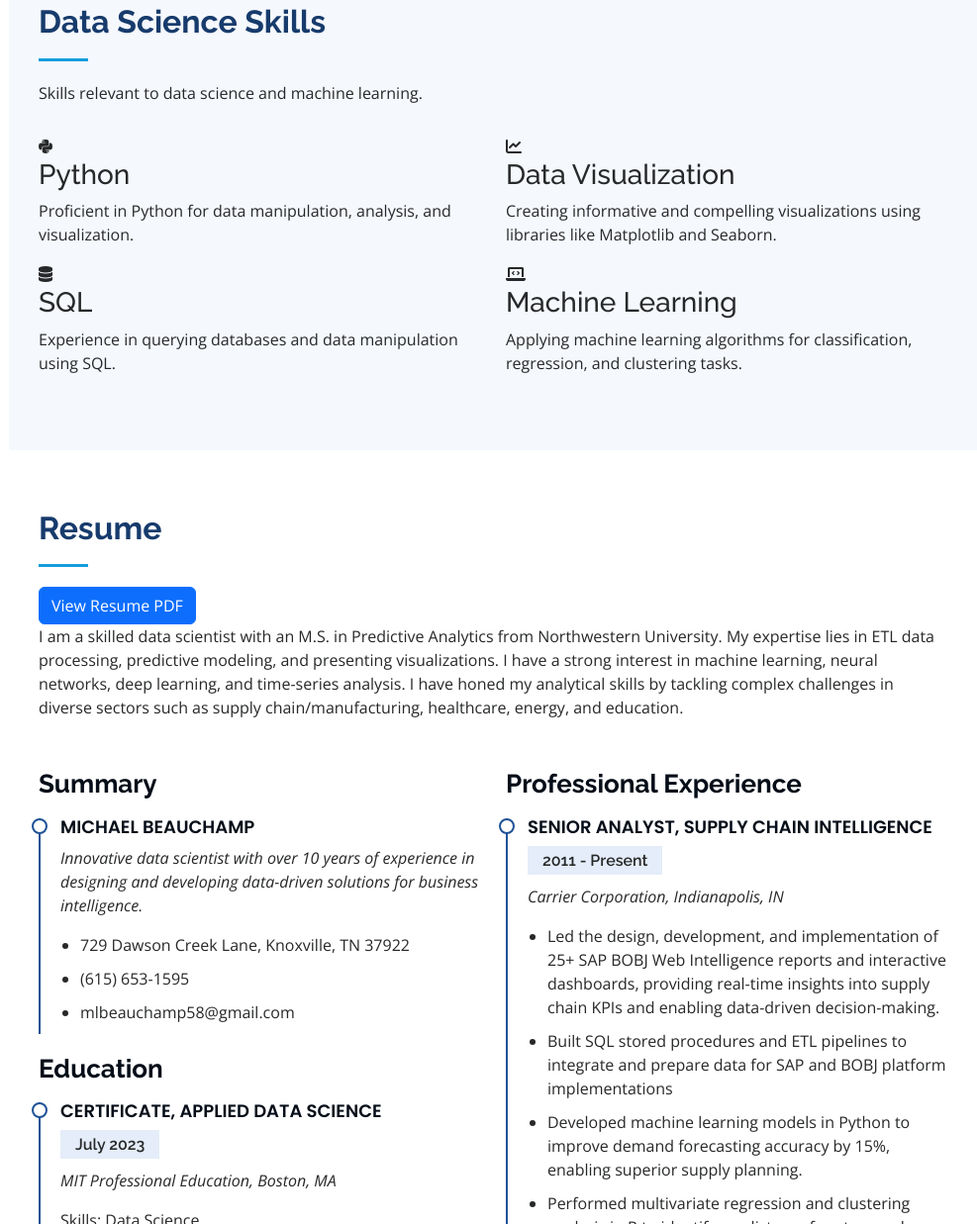
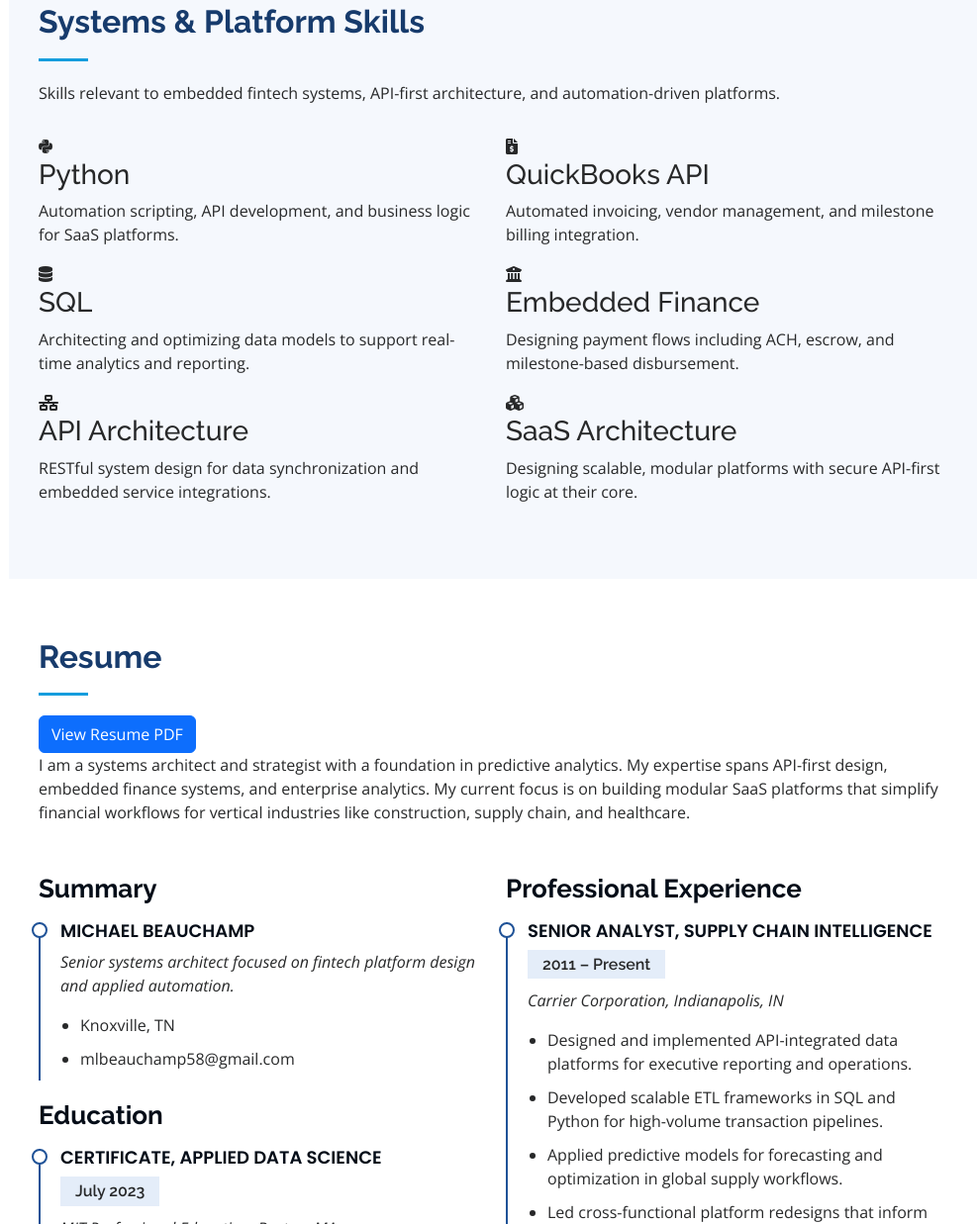
Before and after one commit to mlbeau/mlbeau.github.io, a plain HTML site: page index.html in a window 1280 px wide. Shown: the part 1563-2800 px from the top of the page at 99% size, without its empty margins (291-1278 px from the left). Drawn offline with nearby package versions, Linux system fonts and the light colour scheme.

Commit message:
Skills and Resume Section Updates

```diff
--- a/index.html
+++ b/index.html
@@ -129,55 +129,49 @@
 <!-- ======= Skills Section ======= -->
 <section id="skills" class="skills section-bg">
   <div class="container">
-
     <div class="section-title">
-          <h2>Data Science Skills</h2>
-          <p>Skills relevant to data science and machine learning.</p>
+      <h2>Systems & Platform Skills</h2>
+      <p>Skills relevant to embedded fintech systems, API-first architecture, and automation-driven platforms.</p>
     </div>
-
     <div class="row skills-content">
-
       <div class="col-lg-6" data-aos="fade-up">
-
         <div class="skill-badge">
           <i class="fab fa-python"></i>
           <h3>Python</h3>
-              <p>Proficient in Python for data manipulation, analysis, and visualization.</p>
+          <p>Automation scripting, API development, and business logic for SaaS platforms.</p>
         </div>
-
         <div class="skill-badge">
           <i class="fas fa-database"></i>
           <h3>SQL</h3>
-              <p>Experience in querying databases and data manipulation using SQL.</p>
+          <p>Architecting and optimizing data models to support real-time analytics and reporting.</p>
         </div>
-
-            <!-- Repeat similar blocks for other skills -->
-
+        <div class="skill-badge">
+          <i class="fas fa-network-wired"></i>
+          <h3>API Architecture</h3>
+          <p>RESTful system design for data synchronization and embedded service integrations.</p>
         </div>
-
+      </div>
       <div class="col-lg-6" data-aos="fade-up" data-aos-delay="100">
-
         <div class="skill-badge">
-              <i class="fa-sharp fa-solid fa-chart-line"></i>
-              <h3>Data Visualization</h3>
-              <p>Creating informative and compelling visualizations using libraries like Matplotlib and Seaborn.</p>
+          <i class="fas fa-file-invoice-dollar"></i>
+          <h3>QuickBooks API</h3>
+          <p>Automated invoicing, vendor management, and milestone billing integration.</p>
         </div>
-
         <div class="skill-badge">
-              <i class="fas fa-laptop-code"></i>
-              <h3>Machine Learning</h3>
-              <p>Applying machine learning algorithms for classification, regression, and clustering tasks.</p>
+          <i class="fas fa-university"></i>
+          <h3>Embedded Finance</h3>
+          <p>Designing payment flows including ACH, escrow, and milestone-based disbursement.</p>
         </div>
-
-            <!-- Repeat similar blocks for other skills -->
-
+        <div class="skill-badge">
+          <i class="fas fa-cubes"></i>
+          <h3>SaaS Architecture</h3>
+          <p>Designing scalable, modular platforms with secure API-first logic at their core.</p>
         </div>
-
       </div>
-
     </div>
-    </section><!-- End Skills Section -->
-
+  </div>
+</section>
+<!-- End Skills Section -->
 
 <!-- ======= Resume Section ======= -->
 <section id="resume" class="resume">
@@ -186,7 +180,7 @@
     <div class="section-title">
       <h2>Resume</h2>
       <a class="btn btn-primary btn-view" href="assets/documents/resume.pdf" target="_blank">View Resume PDF</a>
-          <p>I am a skilled data scientist with an M.S. in Predictive Analytics from Northwestern University. My expertise lies in ETL data processing, predictive modeling, and presenting visualizations. I have a strong interest in machine learning, neural networks, deep learning, and time-series analysis. I have honed my analytical skills by tackling complex challenges in diverse sectors such as supply chain/manufacturing, healthcare, energy, and education.</p>
+      <p>I am a systems architect and strategist with a foundation in predictive analytics. My expertise spans API-first design, embedded finance systems, and enterprise analytics. My current focus is on building modular SaaS platforms that simplify financial workflows for vertical industries like construction, supply chain, and healthcare.</p>
     </div>
 
     <div class="row">
@@ -194,10 +188,9 @@
         <h3 class="resume-title">Summary</h3>
         <div class="resume-item pb-0">
           <h4>Michael Beauchamp</h4>
-              <p><em>Innovative data scientist with over 10 years of experience in designing and developing data-driven solutions for business intelligence.</em></p>
+          <p><em>Senior systems architect focused on fintech platform design and applied automation.</em></p>
           <ul>
-                <li>729 Dawson Creek Lane, Knoxville, TN 37922</li>
-                <li>(615) 653-1595</li>
+            <li>Knoxville, TN</li>
             <li>mlbeauchamp58@gmail.com</li>
           </ul>
         </div>
@@ -207,57 +200,49 @@
           <h4>Certificate, Applied Data Science</h4>
           <h5>July 2023</h5>
           <p><em>MIT Professional Education, Boston, MA</em></p>
-              <p>Skills: Data Science</p>
         </div>
         <div class="resume-item">
-              <h4>Master of Science in Data Science</h4>
+          <h4>Master of Science in Predictive Analytics</h4>
           <h5>2013 - 2016</h5>
           <p><em>Northwestern University, Evanston, IL</em></p>
-              <p>Skills: Artificial Intelligence (AI) · Computer Vision · Python · Probability · Git · Amazon Web Services (AWS) · Decision Trees · Image Processing · Keras · SQL · Scikit-Learn · Logistic and Linear Regression · Data Cleaning · Statistics · Time Series Analysis · Pattern Recognition</p>
         </div>
         <div class="resume-item">
           <h4>Bachelor of Science in Mathematics</h4>
-              <!--<h5>2002 - 2012</h5>-->
           <p><em>Northeastern State University, Tahlequah, OK</em></p>
-              <p>Skills: Probability · Mathematics · Statistics</p>
         </div>
       </div>
+
       <div class="col-lg-6" data-aos="fade-up" data-aos-delay="100">
         <h3 class="resume-title">Professional Experience</h3>
         <div class="resume-item">
           <h4>Senior Analyst, Supply Chain Intelligence</h4>
-              <h5>2011 - Present</h5>
+          <h5>2011 – Present</h5>
           <p><em>Carrier Corporation, Indianapolis, IN</em></p>
           <ul>
-                <li>Led the design, development, and implementation of 25+ SAP BOBJ Web Intelligence reports and interactive
-                  dashboards, providing real-time insights into supply chain KPIs and enabling data-driven decision-making.</li>
-                <li>Built SQL stored procedures and ETL pipelines to integrate and prepare data for SAP and BOBJ platform implementations</li>
-                <li>Developed machine learning models in Python to improve demand forecasting accuracy by 15%, enabling superior supply planning. </li>
-                <li>Performed multivariate regression and clustering analysis in R to identify predictors of customer churn and guide retention strategies.</li>
-                <li>Leveraged data mining and predictive modeling techniques to identify demand patterns, contributing to a 10% improvement in demand forecasting accuracy and optimized inventory management.</li>
-                <li>Played a pivotal role in maintaining SAS data modeling and data warehouse administration, ensuring data integrity, and enabling 40% faster query performance.</li>
+            <li>Designed and implemented API-integrated data platforms for executive reporting and operations.</li>
+            <li>Developed scalable ETL frameworks in SQL and Python for high-volume transaction pipelines.</li>
+            <li>Applied predictive models for forecasting and optimization in global supply workflows.</li>
+            <li>Led cross-functional platform redesigns that inform ongoing fintech architecture strategy.</li>
           </ul>
         </div>
+
         <div class="resume-item">
           <h4>Data Engineer, Healthcare Analytics</h4>
-              <h5>May 2011 - Dec 2011</h5>
+          <h5>2011</h5>
           <p><em>UnitedHealth Group – Optum, Franklin, TN</em></p>
           <ul>
-                <li>Built machine learning classifiers in Python to detect fraudulent claims, saving over $2M in improper payments.</li>
-                <li>Engineered an automated ETL pipeline for Medicaid member data, seamlessly integrating it into on-premises databases. This initiative significantly enhanced data quality and accessibility.</li>
-                <li>Performed dimensionality reduction on healthcare claims data and implemented clustering algorithms to identify utilization patterns.</li>
-                <li>Communicated data insights to cross-functional teams through presentations to drive enhancements.</li>
+            <li>Built classification systems to identify fraud, saving over $2M in improper claims.</li>
+            <li>Delivered automated pipelines and usage pattern detection for Medicaid data warehouses.</li>
           </ul>
         </div>
+
         <div class="resume-item">
           <h4>Data Engineer, Supply Chain Analytics</h4>
-              <h5>May 2008 - Sep 2009</h5>
+          <h5>2008 – 2009</h5>
           <p><em>MRC Global, Tulsa, OK</em></p>
           <ul>
-                <li>Developed dynamic web applications using HTML, JavaScript, ColdFusion using SQL against Oracle back-end database.</li>
-                <li>Performed statistical analysis in R to monitor data quality, identify anomalies, and recommend process improvements, improving data accuracy by 20%.</li>
-                <li>Built end-to-end machine learning models in Python to predict inventory needs, enabling superior demand planning.</li>
-                <li>Communicated data insights to cross-functional teams through presentations to drive enhancements.</li>
+            <li>Engineered web-based analytics tools for inventory and logistics optimization.</li>
+            <li>Used R and SQL to support statistical modeling and anomaly detection systems.</li>
           </ul>
         </div>
       </div>
```
Lines whose indentation alone changed are shown as unchanged.
